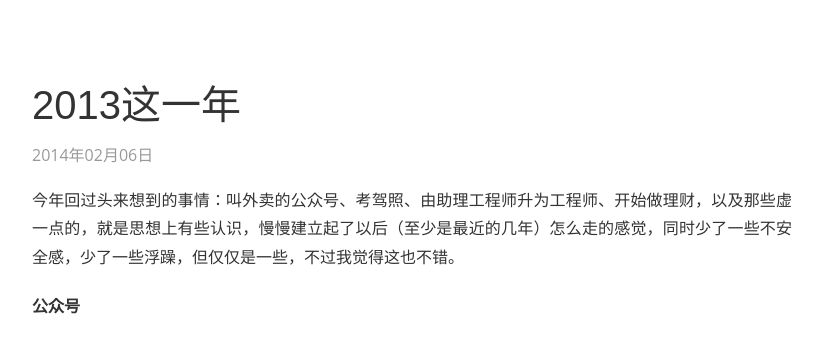
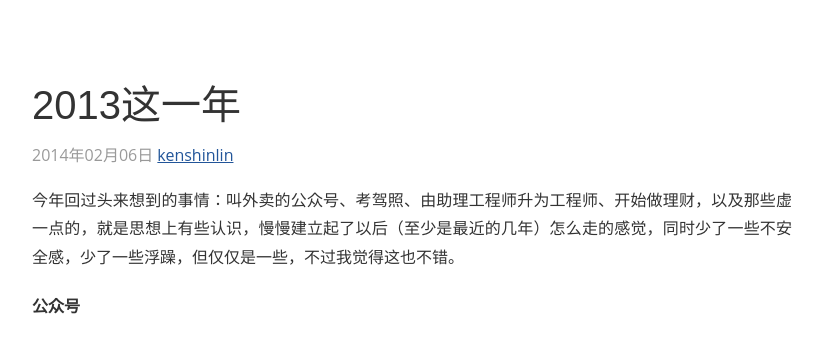
Before and after one commit to kenshinlin/archives, a Jekyll site: the page built from _posts/2014-2-6-a-new-year.md, in a window 1280 px wide and 900 px high. Shown: the top 339 px of the window, without its empty margins (228-1051 px from the left). Built offline with Jekyll 4.4.1, drawn with Linux system fonts in a browser that asks for light colours; comment, search, counter and statistics services are not loaded.

Commit message:
Update 2014-2-6-a-new-year.md

```diff
--- a/_posts/2014-2-6-a-new-year.md
+++ b/_posts/2014-2-6-a-new-year.md
@@ -1,10 +1,11 @@
 ---
 layout: post_layout
 title:  2013这一年
+summary:  今年回过头来想到的事情：叫外卖的公众号
 ---
 
 # {{page.title}}
-<div class="post-date">{{ page.date | date: "%Y年%m月%d日"}}</div>
+<div class="post-date">{{ page.date | date: "%Y年%m月%d日"}} <a href="http://iiris.us">kenshinlin</a></div>
 
 今年回过头来想到的事情：叫外卖的公众号、考驾照、由助理工程师升为工程师、开始做理财，以及那些虚一点的，就是思想上有些认识，慢慢建立起了以后（至少是最近的几年）怎么走的感觉，同时少了一些不安全感，少了一些浮躁，但仅仅是一些，不过我觉得这也不错。
 
```
